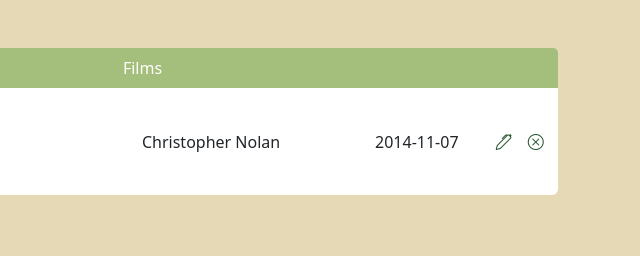
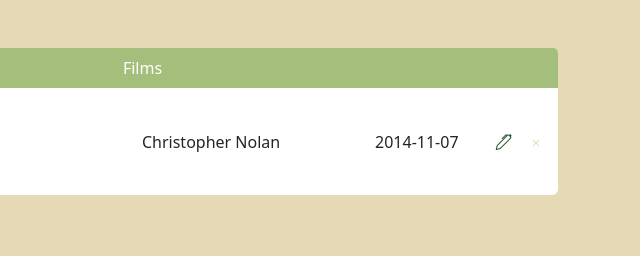
Before and after one commit to emrekarabay/Watch-List-App, a plain HTML site: page index.html in a window 1280 px wide. Shown: the top 256 px of the page, 640-1280 px from the left. Drawn offline with nearby package versions, Linux system fonts and the light colour scheme.

Commit message:
update_delete_icon

```diff
--- a/js/ui.js
+++ b/js/ui.js
@@ -89,8 +89,10 @@ class UI {
     deleteIconLink.id = film.id;
     deleteIconLink.addEventListener("click", deleteFilm);
 
-    const deleteIcon = document.createElement("i");
-    deleteIcon.className = "bi bi-x-circle";
+    const deleteIcon = document.createElement("div");
+    deleteIcon.innerHTML = `<svg xmlns="http://www.w3.org/2000/svg" width="16" height="16" fill="currentColor" class="bi bi-x" viewBox="0 0 16 16">
+    <path d="M4.646 4.646a.5.5 0 0 1 .708 0L8 7.293l2.646-2.647a.5.5 0 0 1 .708.708L8.707 8l2.647 2.646a.5.5 0 0 1-.708.708L8 8.707l-2.646 2.647a.5.5 0 0 1-.708-.708L7.293 8 4.646 5.354a.5.5 0 0 1 0-.708z"/>
+  </svg>`;
 
     const editIconLink = document.createElement("a");
     editIconLink.href = "#";
```
Also changed, not shown: sass/main.scss (line endings or trailing spaces).
